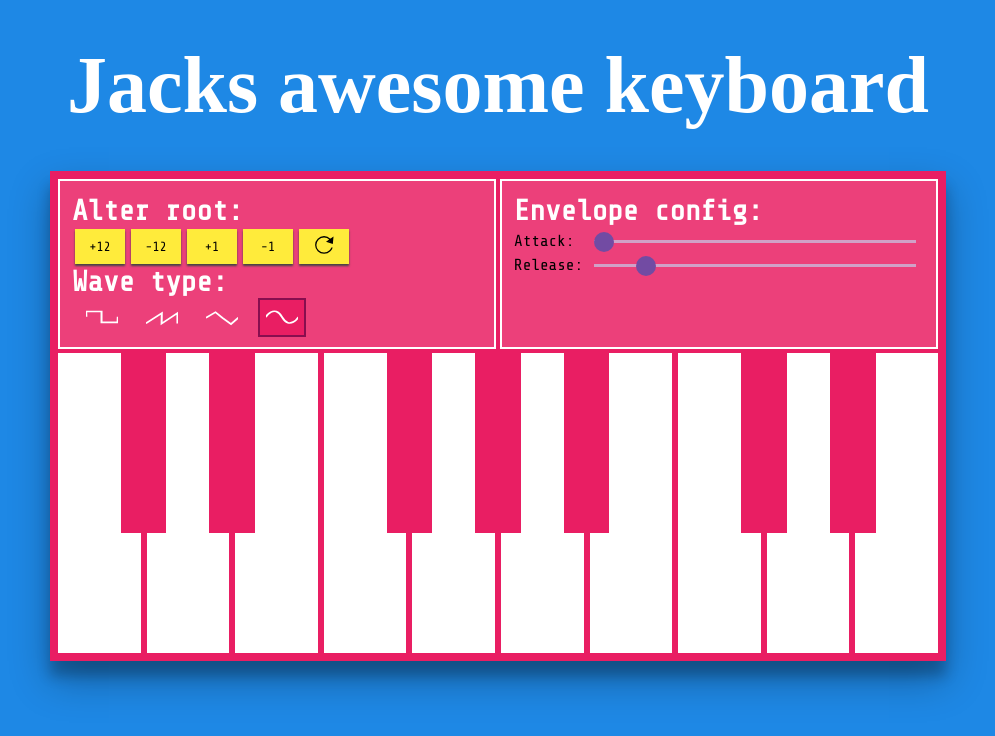
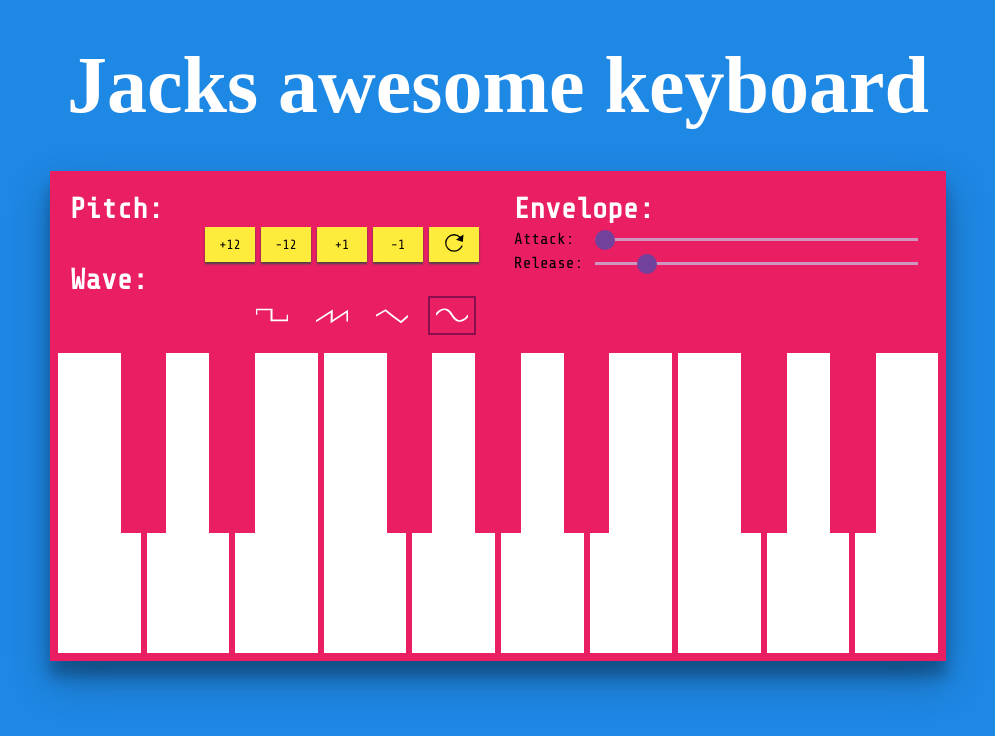
Before and after one commit to JackDanielJosephVarney/keyboard-app, a React (Create React App) app: page / in a window 1280 px wide. Shown: the top 736 px of the page, without its empty margins (142-1137 px from the left). Built offline with nearby package versions, Linux system fonts and the light colour scheme; the HTML template or start-up script is replaced by a standard one; a web font is replaced by a local one.

Commit message:
minor presentation changes

```diff
--- a/src/containers/Dashboard.css
+++ b/src/containers/Dashboard.css
@@ -4,25 +4,28 @@
   color: white;
 }
 
+.config-wrapper {
+  margin-left: auto;
+}
+
 .dashboard {
   justify-content: space-between;
   width: 100%;
-  min-height: 120px;
+  min-height: 130px;
 }
 
 .dashboard-col {
   width: 50%;
-  background-color: #ec407a;
-  border: 2px solid white;
+  margin: 0 4px 8px 0;
   padding: 12px;
 }
 
 .dashboard-col:first-of-type {
-  margin: 0 2px 4px 0;
+  margin: 0 4px 8px 0;
 }
 
 .dashboard-col:last-of-type {
-  margin: 0 0 4px 2px;
+  margin: 0 0 8px 4px;
 }
 
 .dashboard-row {
--- a/src/containers/Dashboard.tsx
+++ b/src/containers/Dashboard.tsx
@@ -10,16 +10,20 @@ export default class Dashboard extends React.Component {
       <div className="flex-row dashboard">
         <div className="flex-column dashboard-col">
           <div className="flex-row-res dashboard-row">
-            <h2 className="config-title">Alter root: </h2>
-            <NoteConfig />
+            <h2 className="config-title">Pitch: </h2>
+            <div className="config-wrapper">
+              <NoteConfig />
+            </div>
           </div>
           <div className="flex-row-res dashboard-row">
-            <h2 className="config-title">Wave type: </h2>
-            <WaveConfig />
+            <h2 className="config-title">Wave: </h2>
+            <div className="config-wrapper">
+              <WaveConfig />
+            </div>
           </div>
         </div>
         <div className="flex-column dashboard-col">
-          <h2 className="config-title">Envelope config: </h2>
+          <h2 className="config-title">Envelope: </h2>
           <EnvelopeConfig />
         </div>
       </div>
```
